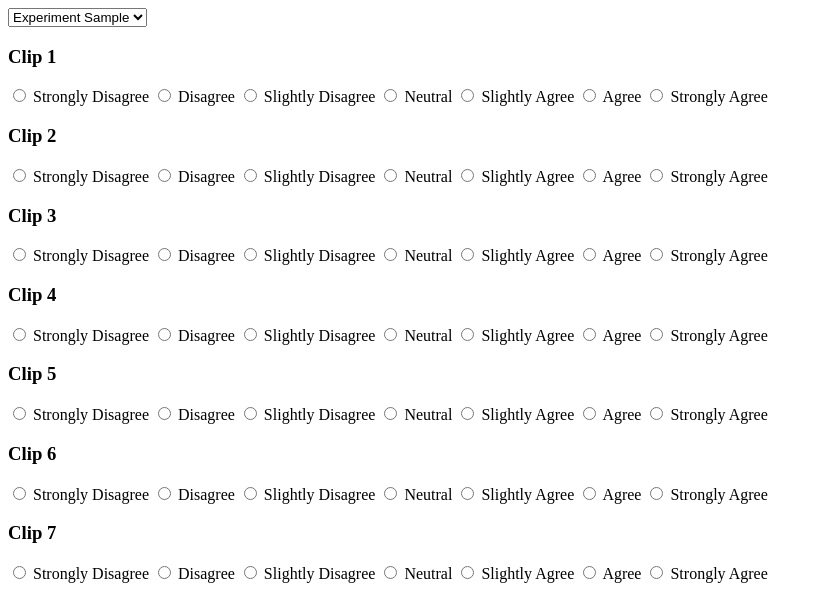
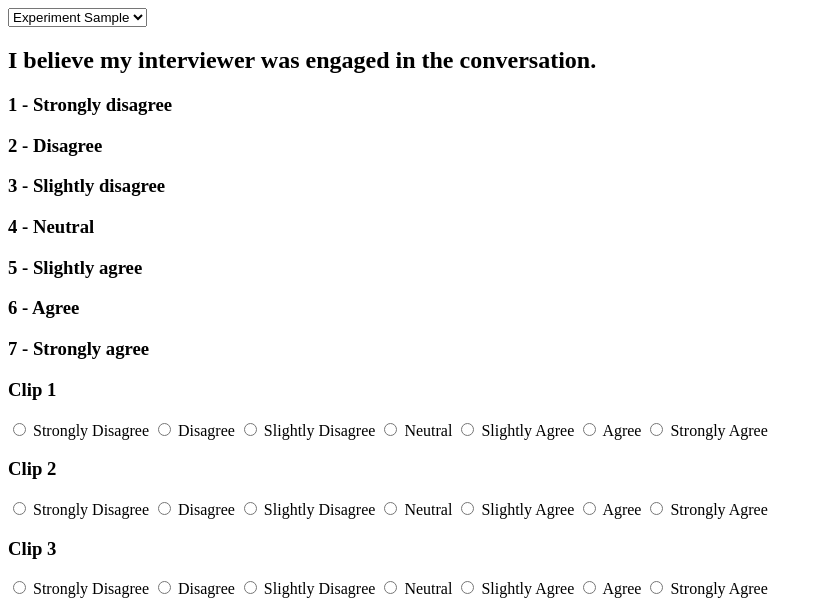
Before and after one commit to ndass6/MUC, a Flask app: page /survey in a window 1280 px wide. Shown: the top 600 px of the page, without its empty margins (0-823 px from the left). Run offline with Flask 2, Linux system fonts and the light colour scheme; tables that the repository leaves empty or names only in its code hold one stand-in row (values such as "Sample post").

Commit message:
Updated survey

```diff
--- a/templates/survey.html
+++ b/templates/survey.html
@@ -8,6 +8,15 @@
             {% endif %}
         {% endfor %}
     </select>
+
+    <h2>I believe my interviewer was engaged in the conversation.</h2>
+    <h3>1 - Strongly disagree</h3>
+    <h3>2 - Disagree</h3>
+    <h3>3 - Slightly disagree</h3>
+    <h3>4 - Neutral</h3>
+    <h3>5 - Slightly agree</h3>
+    <h3>6 - Agree</h3>
+    <h3>7 - Strongly agree</h3>
 
     {% for messageText in messageTexts %}
         <h3>Clip {{loop.index}}</h3>
```
